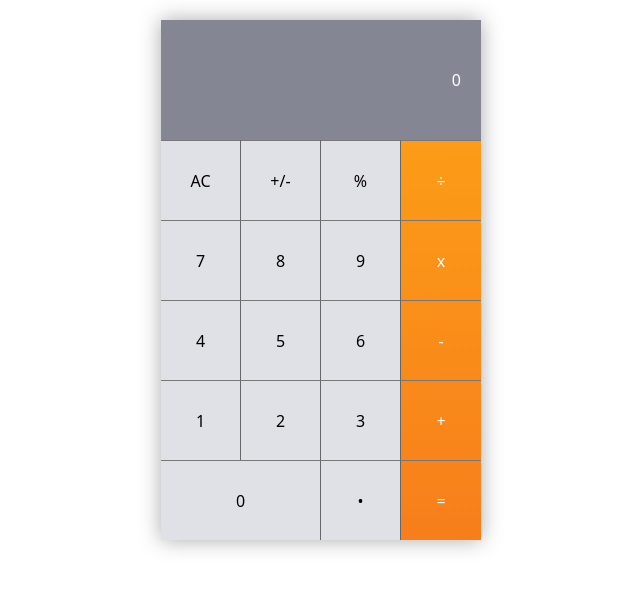
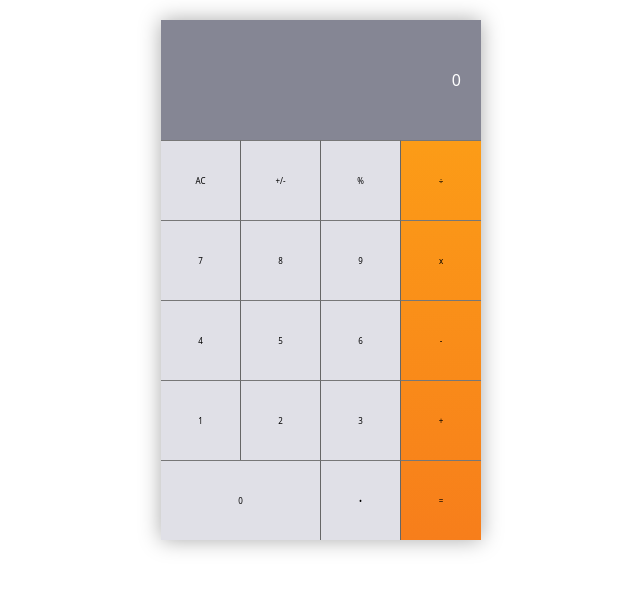
Before and after one commit to lugard1/math-magiciians, a React (Create React App) app: page / in a window 1280 px wide. Shown: the top 590 px of the page, without its empty margins (319-959 px from the left). Built offline with nearby package versions, Linux system fonts and the light colour scheme.

Commit message:
font size and style update

```diff
--- a/src/App.css
+++ b/src/App.css
@@ -2,9 +2,7 @@ html {
   box-sizing: border-box;
 }
 
-*,
-*::before,
-*::after {
+* {
   box-sizing: inherit;
 }
 
@@ -46,7 +44,6 @@ button:active {
 .application {
   width: 100%;
   max-width: 60rem;
-  height: 320px;
 }
 
 .calculator {
@@ -98,7 +95,7 @@ button:active {
 }
 
 .calculator .function-keys .calculator-key {
-  font-size: 2em;
+  font-size: 1em;
 }
 
 .calculator .function-keys .key-multiply {
@@ -106,7 +103,7 @@ button:active {
 }
 
 .calculator .digit-keys .calculator-key {
-  font-size: 2em;
+  font-size: 1em;
 }
 
 .calculator .digit-keys .key-0 {
@@ -115,20 +112,20 @@ button:active {
 }
 
 .calculator .digit-keys .key-dot {
-  font-size: 2em;
+  font-size: 1em;
   align-items: center;
   justify-content: center;
 }
 
 .calculator .operator-keys .calculator-key {
-  color: #fff;
   border-right: 0;
-  font-size: 2em;
+  font-size: 1em;
 }
 
 .calculator .function-keys {
   display: flex;
   background: #e0e0e7;
+  font-size: 1em;
 }
 
 .calculator .operator-keys {
```
